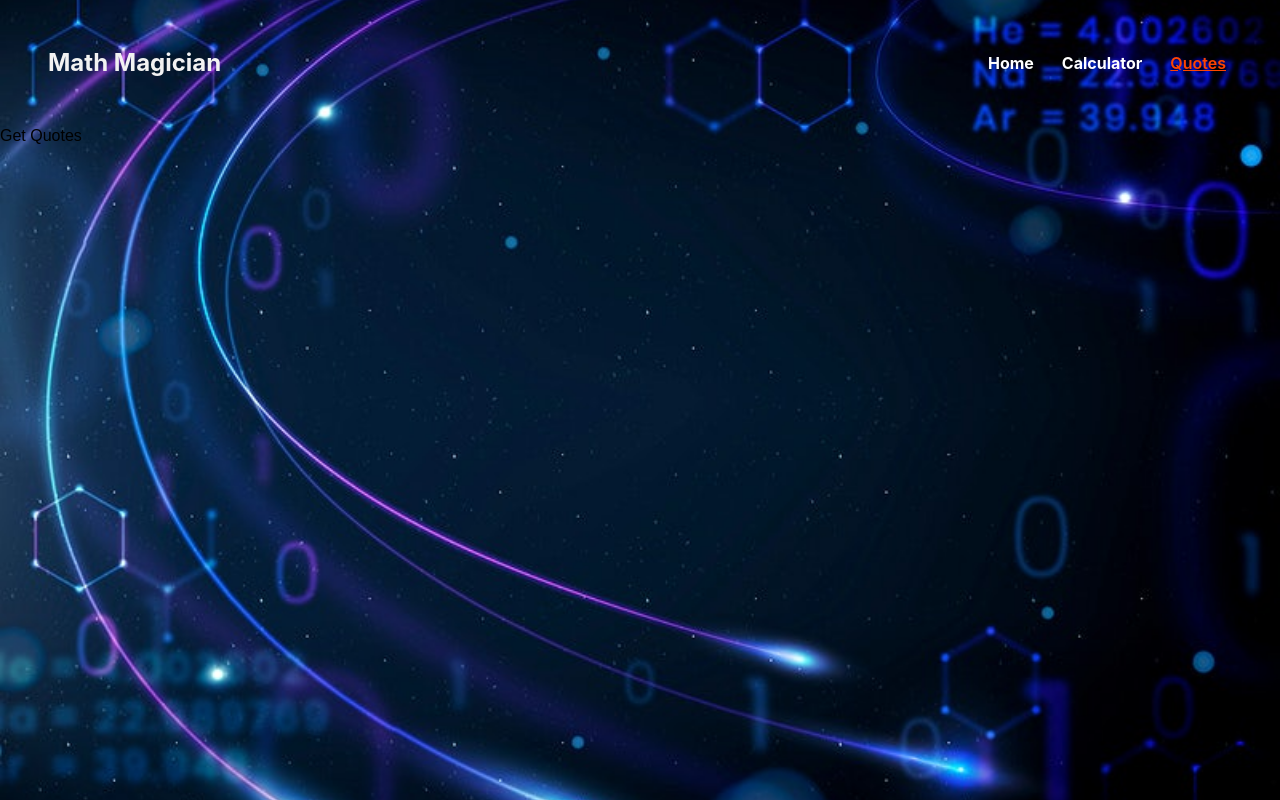
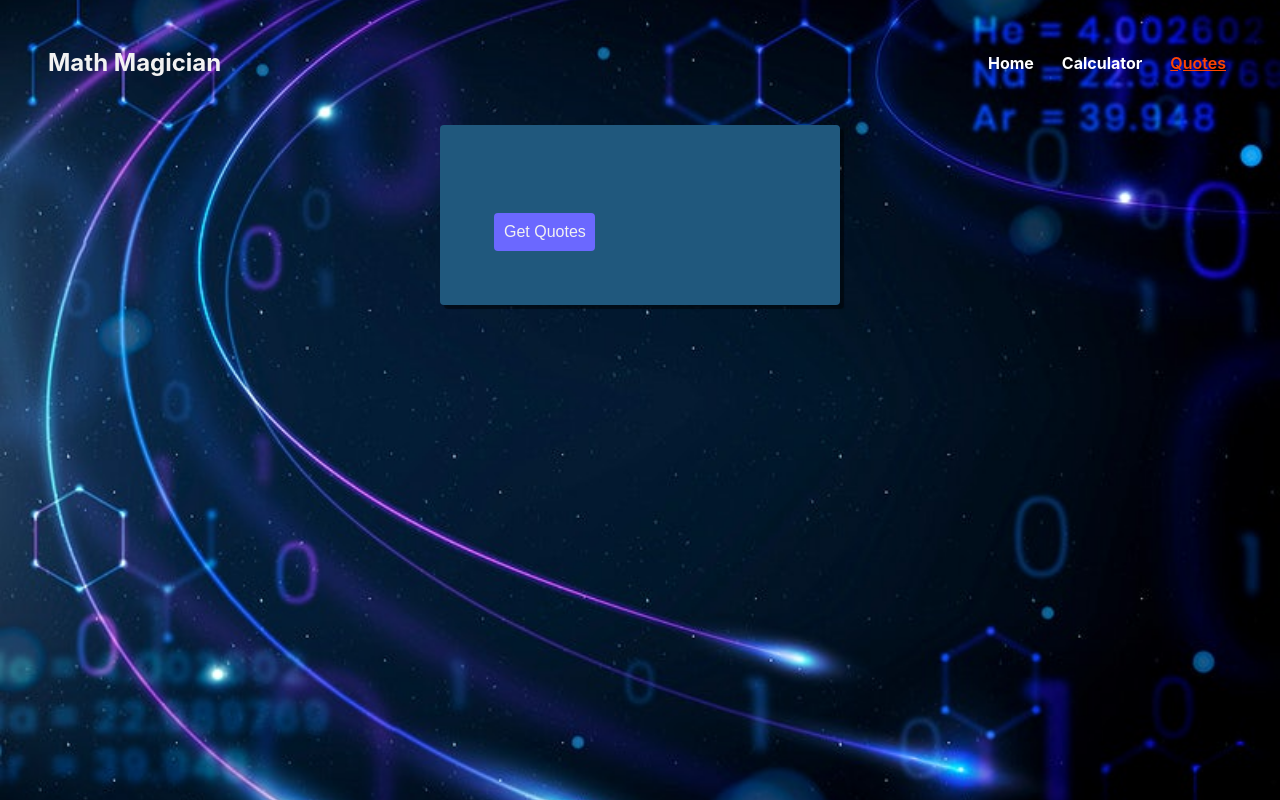
Before and after one commit to Lizdev-05/math-magician, a React (Create React App) app: page /quotes in a window 1280 px wide. Built offline with nearby package versions, Linux system fonts and the light colour scheme; no server answers.

Commit message:
style quote

```diff
--- a/src/components/Quote.css
+++ b/src/components/Quote.css
@@ -0,0 +1,51 @@
+.quote{
+  width: 100%;
+  max-width: 400px;
+  min-height: 180px;
+  padding: 2.5rem;
+  margin: auto;
+  background: #20587d;
+  border-radius: 4px;
+  box-shadow: 4px 4px 1px rgba(0, 0, 0, 0.5);
+  display: flex;
+  flex-direction: column;
+  justify-content: space-between;
+  align-items: flex-start;
+
+}
+
+p{
+  color: #f2f2f2;
+  font-size: 1.5rem;
+  word-wrap:break-word;
+}
+p:last-of-type{
+  margin: 0.8rem 0;
+}
+
+.author{
+  font-weight: bold;
+}
+
+button{
+  background: #f2f2f2;
+  border: none;
+  border-radius: 4px;
+ margin: 0.9rem;
+  cursor: pointer;
+  transition: all 0.3s ease-in-out;
+}
+
+.btn{
+  background-color: #6b68ff;
+  color: #f2f2f2;
+  padding: 0.6rem;
+  font-size: 1rem;
+  border-radius: 4px;
+  cursor: pointer;
+  transition: all 0.3s ease-in-out;
+}
+
+.btn:hover{
+  background-color: #5a57ec;
+}
--- a/src/components/Quote.js
+++ b/src/components/Quote.js
@@ -1,5 +1,6 @@
 /* eslint-disable */
 import React, { useState, useEffect } from 'react';
+import './Quote.css'
 
 const Quote = () => {
   const [quotes, setQuotes] = useState('');
@@ -20,10 +21,11 @@ const Quote = () => {
     <>
       <div className='quote'>
       <p>{quotes.text}</p>
-      <p>{quotes.author}</p>
-    </div><div>
+      <p className='author'>{quotes.author}</p>
+    <div>
         <button className='btn' onClick={getQuotes}>Get Quotes</button>
-      </div>
+        </div>
+        </div>
     </>
   );
 }
```
